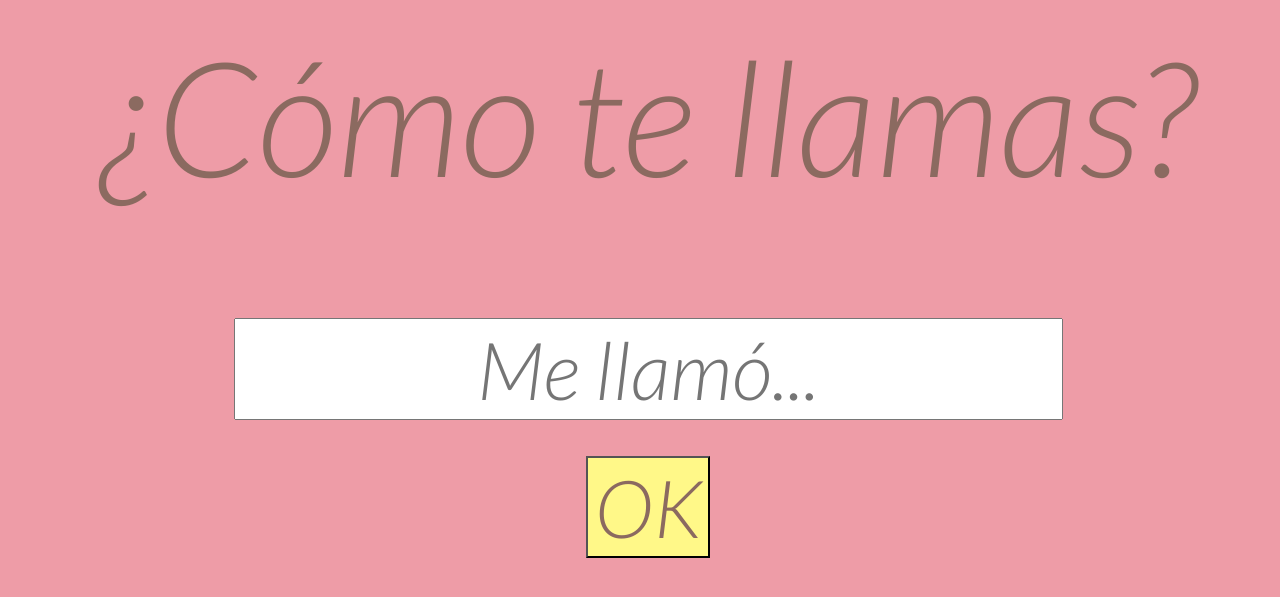
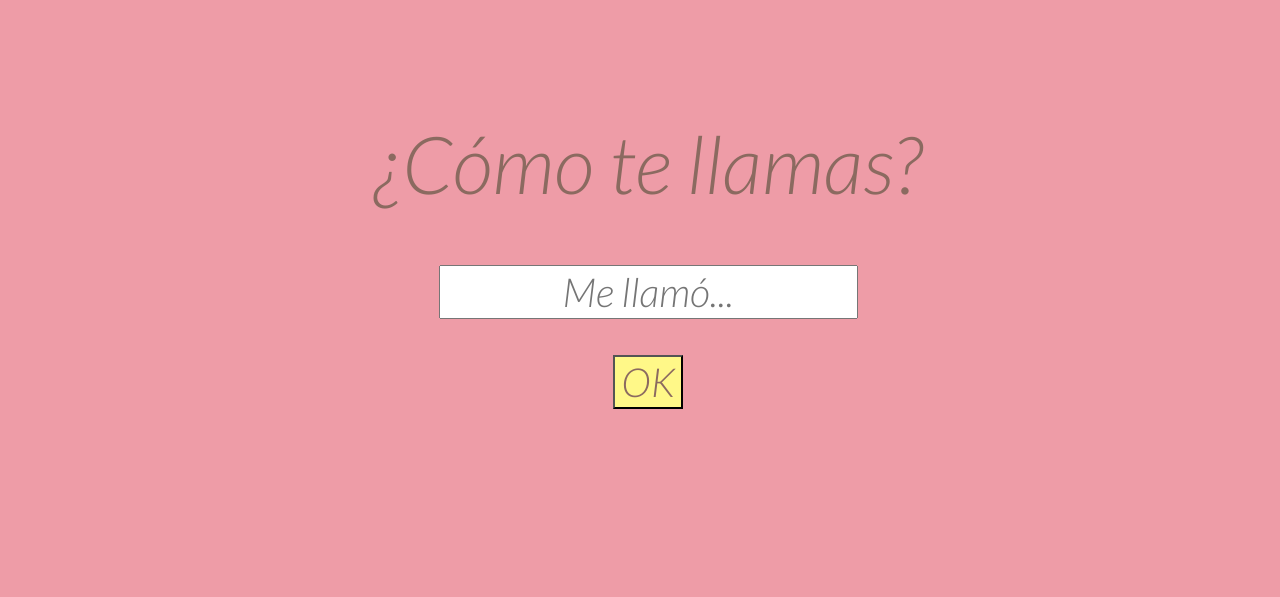
Before and after one commit to noob-lezan/Dia-de-las-madres-2025, a plain HTML site: page index.html in a window 1280 px wide. Shown: the part 173-770 px from the top of the page. Drawn offline with Linux system fonts and the light colour scheme.

Commit message:
Update styles.css

```diff
--- a/styles.css
+++ b/styles.css
@@ -25,13 +25,10 @@ h1, button, input{
   text-align: center;
 }
 h1{
-  font-size: 10rem;
-}
-button{
   font-size: 5rem;
 }
-input{
- font-size: 5rem;
+button, input{
+  font-size: 2.5rem;
 }
 button{
   background-color: #fff888;
```
